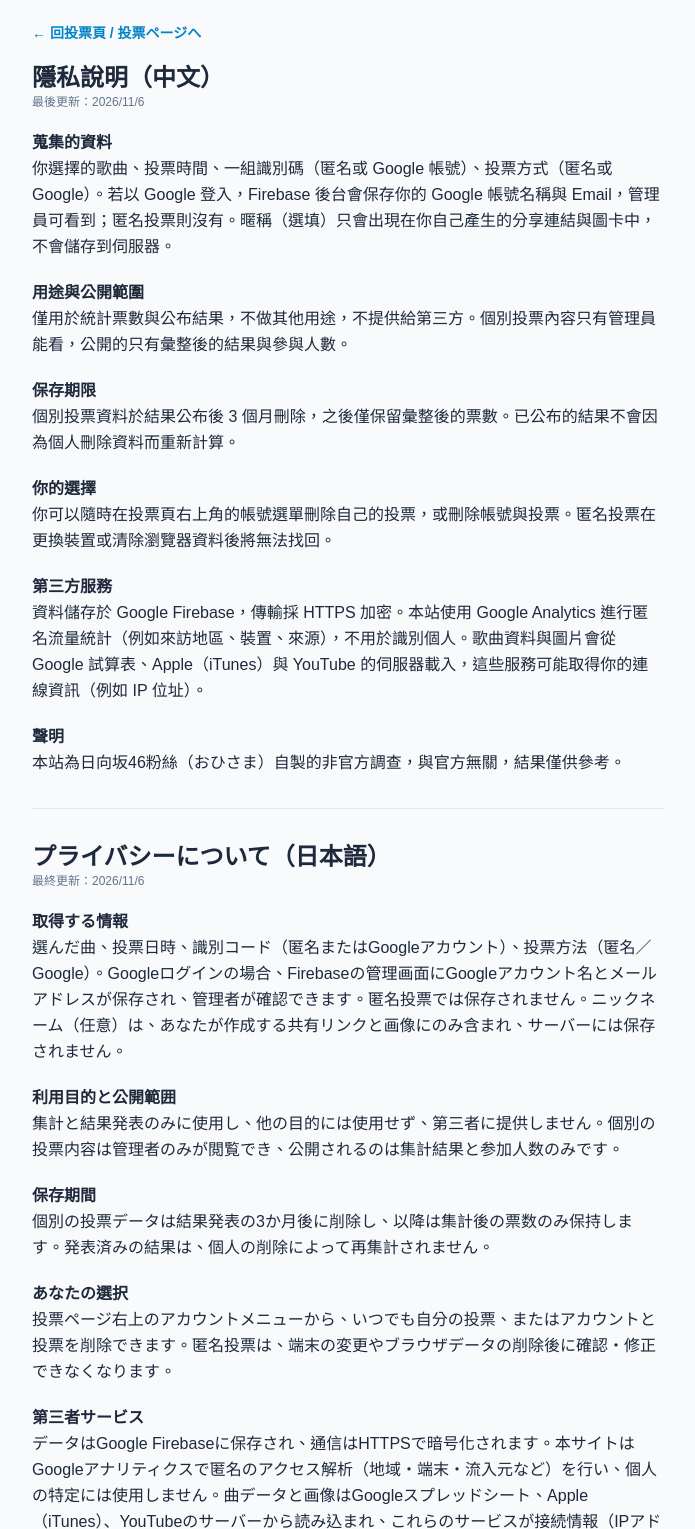
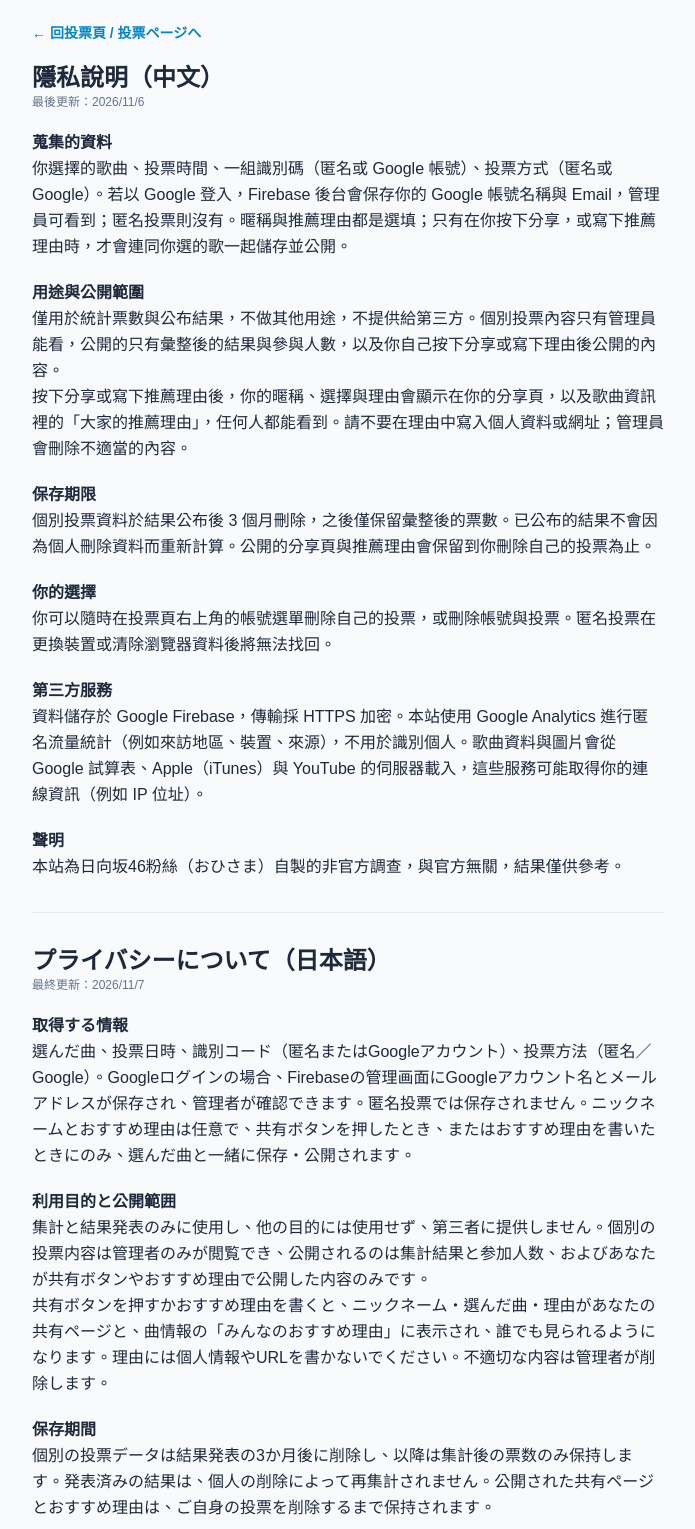
Before and after one commit to hinata-col/main, a plain HTML site: page privacy.html in a window 1280 px wide. Shown: the top 1529 px of the page, without its empty margins (292-987 px from the left). Drawn offline with nearby package versions, Linux system fonts and the light colour scheme.

Commit message:
Add files via upload

```diff
--- a/privacy.html
+++ b/privacy.html
@@ -6,18 +6,18 @@
 <a href="vote.html" class="text-sky-600 text-sm font-bold">← 回投票頁 / 投票ページへ</a>
 <h1 class="text-2xl font-black mt-4">隱私說明（中文）</h1>
 <p class="text-xs text-slate-500">最後更新：2026/11/6</p>
-<h2 class="font-black mt-5">蒐集的資料</h2><p>你選擇的歌曲、投票時間、一組識別碼（匿名或 Google 帳號）、投票方式（匿名或 Google）。若以 Google 登入，Firebase 後台會保存你的 Google 帳號名稱與 Email，管理員可看到；匿名投票則沒有。暱稱（選填）只會出現在你自己產生的分享連結與圖卡中，不會儲存到伺服器。</p>
-<h2 class="font-black mt-5">用途與公開範圍</h2><p>僅用於統計票數與公布結果，不做其他用途，不提供給第三方。個別投票內容只有管理員能看，公開的只有彙整後的結果與參與人數。</p>
-<h2 class="font-black mt-5">保存期限</h2><p>個別投票資料於結果公布後 3 個月刪除，之後僅保留彙整後的票數。已公布的結果不會因為個人刪除資料而重新計算。</p>
+<h2 class="font-black mt-5">蒐集的資料</h2><p>你選擇的歌曲、投票時間、一組識別碼（匿名或 Google 帳號）、投票方式（匿名或 Google）。若以 Google 登入，Firebase 後台會保存你的 Google 帳號名稱與 Email，管理員可看到；匿名投票則沒有。暱稱與推薦理由都是選填；只有在你按下分享，或寫下推薦理由時，才會連同你選的歌一起儲存並公開。</p>
+<h2 class="font-black mt-5">用途與公開範圍</h2><p>僅用於統計票數與公布結果，不做其他用途，不提供給第三方。個別投票內容只有管理員能看，公開的只有彙整後的結果與參與人數，以及你自己按下分享或寫下理由後公開的內容。</p><p>按下分享或寫下推薦理由後，你的暱稱、選擇與理由會顯示在你的分享頁，以及歌曲資訊裡的「大家的推薦理由」，任何人都能看到。請不要在理由中寫入個人資料或網址；管理員會刪除不適當的內容。</p>
+<h2 class="font-black mt-5">保存期限</h2><p>個別投票資料於結果公布後 3 個月刪除，之後僅保留彙整後的票數。已公布的結果不會因為個人刪除資料而重新計算。公開的分享頁與推薦理由會保留到你刪除自己的投票為止。</p>
 <h2 class="font-black mt-5">你的選擇</h2><p>你可以隨時在投票頁右上角的帳號選單刪除自己的投票，或刪除帳號與投票。匿名投票在更換裝置或清除瀏覽器資料後將無法找回。</p>
 <h2 class="font-black mt-5">第三方服務</h2><p>資料儲存於 Google Firebase，傳輸採 HTTPS 加密。本站使用 Google Analytics 進行匿名流量統計（例如來訪地區、裝置、來源），不用於識別個人。歌曲資料與圖片會從 Google 試算表、Apple（iTunes）與 YouTube 的伺服器載入，這些服務可能取得你的連線資訊（例如 IP 位址）。</p>
 <h2 class="font-black mt-5">聲明</h2><p>本站為日向坂46粉絲（おひさま）自製的非官方調查，與官方無關，結果僅供參考。</p>
 <hr class="my-8">
 <h1 class="text-2xl font-black">プライバシーについて（日本語）</h1>
-<p class="text-xs text-slate-500">最終更新：2026/11/6</p>
-<h2 class="font-black mt-5">取得する情報</h2><p>選んだ曲、投票日時、識別コード（匿名またはGoogleアカウント）、投票方法（匿名／Google）。Googleログインの場合、Firebaseの管理画面にGoogleアカウント名とメールアドレスが保存され、管理者が確認できます。匿名投票では保存されません。ニックネーム（任意）は、あなたが作成する共有リンクと画像にのみ含まれ、サーバーには保存されません。</p>
-<h2 class="font-black mt-5">利用目的と公開範囲</h2><p>集計と結果発表のみに使用し、他の目的には使用せず、第三者に提供しません。個別の投票内容は管理者のみが閲覧でき、公開されるのは集計結果と参加人数のみです。</p>
-<h2 class="font-black mt-5">保存期間</h2><p>個別の投票データは結果発表の3か月後に削除し、以降は集計後の票数のみ保持します。発表済みの結果は、個人の削除によって再集計されません。</p>
+<p class="text-xs text-slate-500">最終更新：2026/11/7</p>
+<h2 class="font-black mt-5">取得する情報</h2><p>選んだ曲、投票日時、識別コード（匿名またはGoogleアカウント）、投票方法（匿名／Google）。Googleログインの場合、Firebaseの管理画面にGoogleアカウント名とメールアドレスが保存され、管理者が確認できます。匿名投票では保存されません。ニックネームとおすすめ理由は任意で、共有ボタンを押したとき、またはおすすめ理由を書いたときにのみ、選んだ曲と一緒に保存・公開されます。</p>
+<h2 class="font-black mt-5">利用目的と公開範囲</h2><p>集計と結果発表のみに使用し、他の目的には使用せず、第三者に提供しません。個別の投票内容は管理者のみが閲覧でき、公開されるのは集計結果と参加人数、およびあなたが共有ボタンやおすすめ理由で公開した内容のみです。</p><p>共有ボタンを押すかおすすめ理由を書くと、ニックネーム・選んだ曲・理由があなたの共有ページと、曲情報の「みんなのおすすめ理由」に表示され、誰でも見られるようになります。理由には個人情報やURLを書かないでください。不適切な内容は管理者が削除します。</p>
+<h2 class="font-black mt-5">保存期間</h2><p>個別の投票データは結果発表の3か月後に削除し、以降は集計後の票数のみ保持します。発表済みの結果は、個人の削除によって再集計されません。公開された共有ページとおすすめ理由は、ご自身の投票を削除するまで保持されます。</p>
 <h2 class="font-black mt-5">あなたの選択</h2><p>投票ページ右上のアカウントメニューから、いつでも自分の投票、またはアカウントと投票を削除できます。匿名投票は、端末の変更やブラウザデータの削除後に確認・修正できなくなります。</p>
 <h2 class="font-black mt-5">第三者サービス</h2><p>データはGoogle Firebaseに保存され、通信はHTTPSで暗号化されます。本サイトはGoogleアナリティクスで匿名のアクセス解析（地域・端末・流入元など）を行い、個人の特定には使用しません。曲データと画像はGoogleスプレッドシート、Apple（iTunes）、YouTubeのサーバーから読み込まれ、これらのサービスが接続情報（IPアドレスなど）を取得する場合があります。</p>
 <h2 class="font-black mt-5">免責</h2><p>本サイトは日向坂46ファン（おひさま）による非公式の調査で、公式とは関係ありません。結果は参考値です。</p>
```
